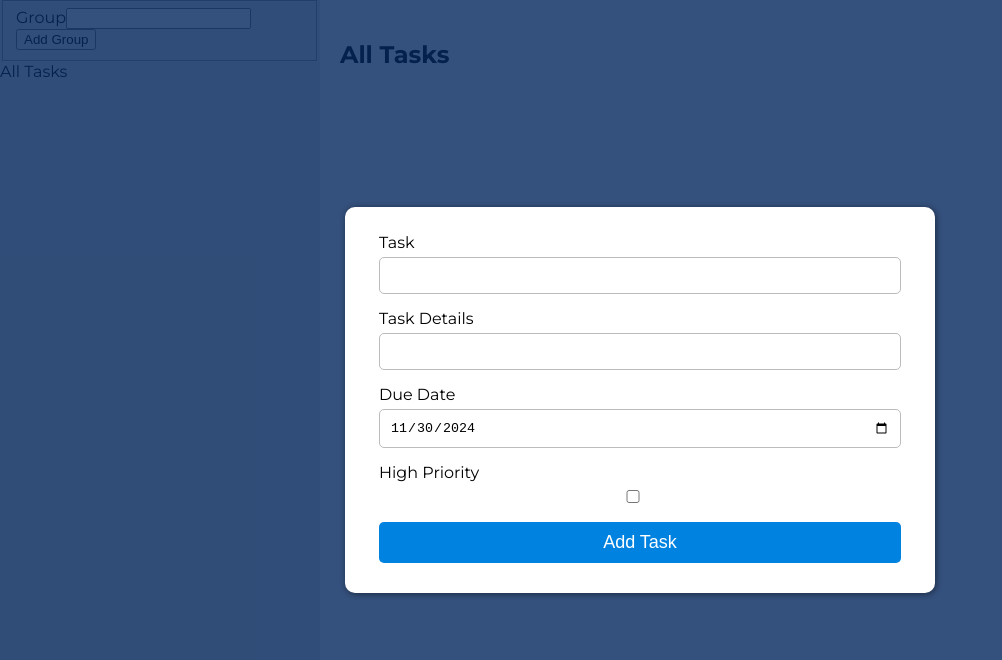
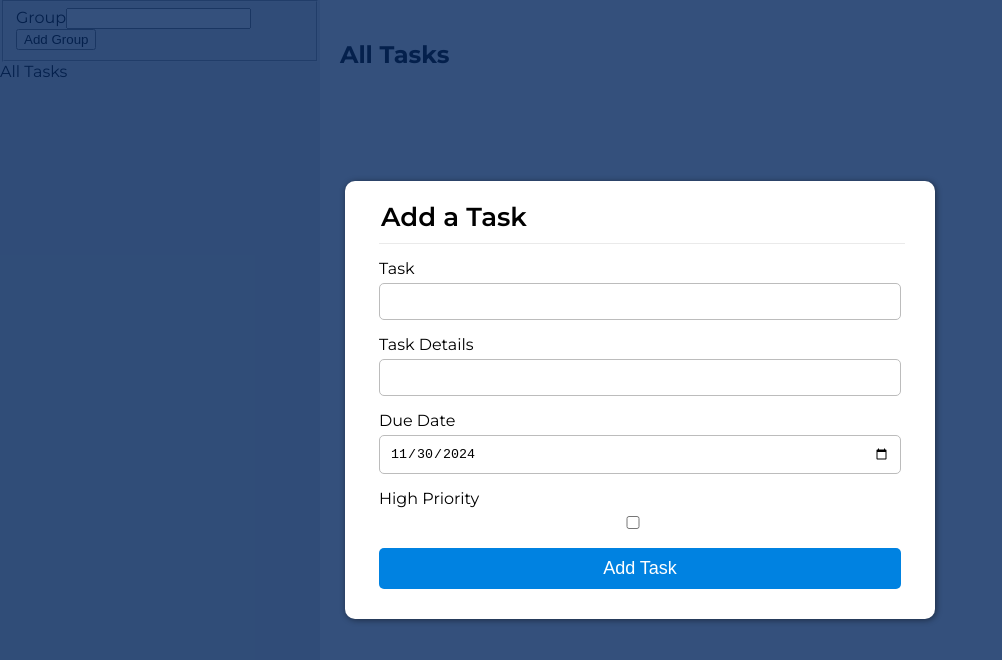
Before and after one commit to kysch13/odin-todo-list, a website built with webpack: page src/template.html in a window 1280 px wide. Shown: the whole page, without its empty margins (0-1002 px from the left). Built offline with nearby package versions, Linux system fonts and the light colour scheme.

Commit message:
Add legend to task forms

```diff
--- a/src/forms.js
+++ b/src/forms.js
@@ -8,6 +8,7 @@ import { taskList, taskForm, groupList, groupForm } from "./render";
 function buildTaskForm (action, id) {
     const form = makeElem('form', undefined, 'add-task-form');
     const fieldset = makeElem('fieldset', undefined);
+    const legend = makeElem('legend', undefined);
 
     const inputs = [];
     const title = makeElem('div');
@@ -40,6 +41,7 @@ function buildTaskForm (action, id) {
         submit.type = 'button';
         submit.id = 'add-new-task-btn';
         inputs.push(submit);
+        legend.innerText = 'Add a Task';
     } else if (action === 'edit' && (id)) {
         const submit = makeElem('button', 'Save Task', 'save-task-submit-btn');
         submit.type = 'button';
@@ -51,9 +53,10 @@ function buildTaskForm (action, id) {
         descInput.value = taskObj.desc;
         dueDateInput.value = formatSimpleDate(taskObj.due);
         priorityInput.checked = taskObj.priority;
+        legend.innerText = 'Edit Task';
     }
 
-
+    fieldset.appendChild(legend);
 
     inputs.forEach(el => {
         fieldset.appendChild(el);
--- a/src/styles.css
+++ b/src/styles.css
@@ -49,6 +49,16 @@ body {
     display: flex;
     flex-direction: column;
     gap: 15px;
+}
+
+.add-task-form legend {
+    font-size: 26px;
+    font-weight: 600;
+    margin-bottom: 10px;
+    border-bottom: 1px solid #eaeaea;
+    display: block;
+    width: 100%;
+    padding-bottom: 10px;
 }
 
 .add-task-form input {
```
